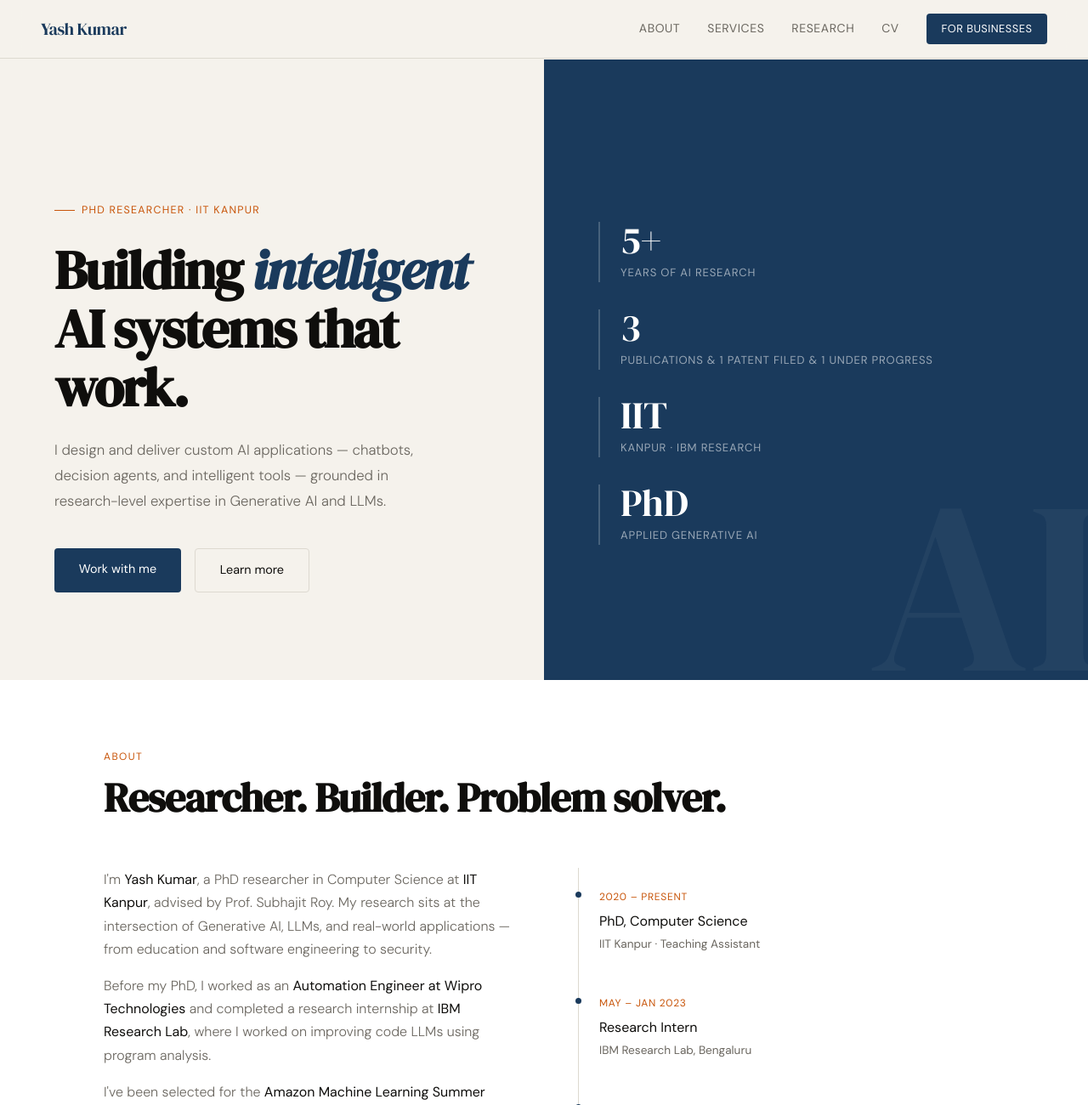
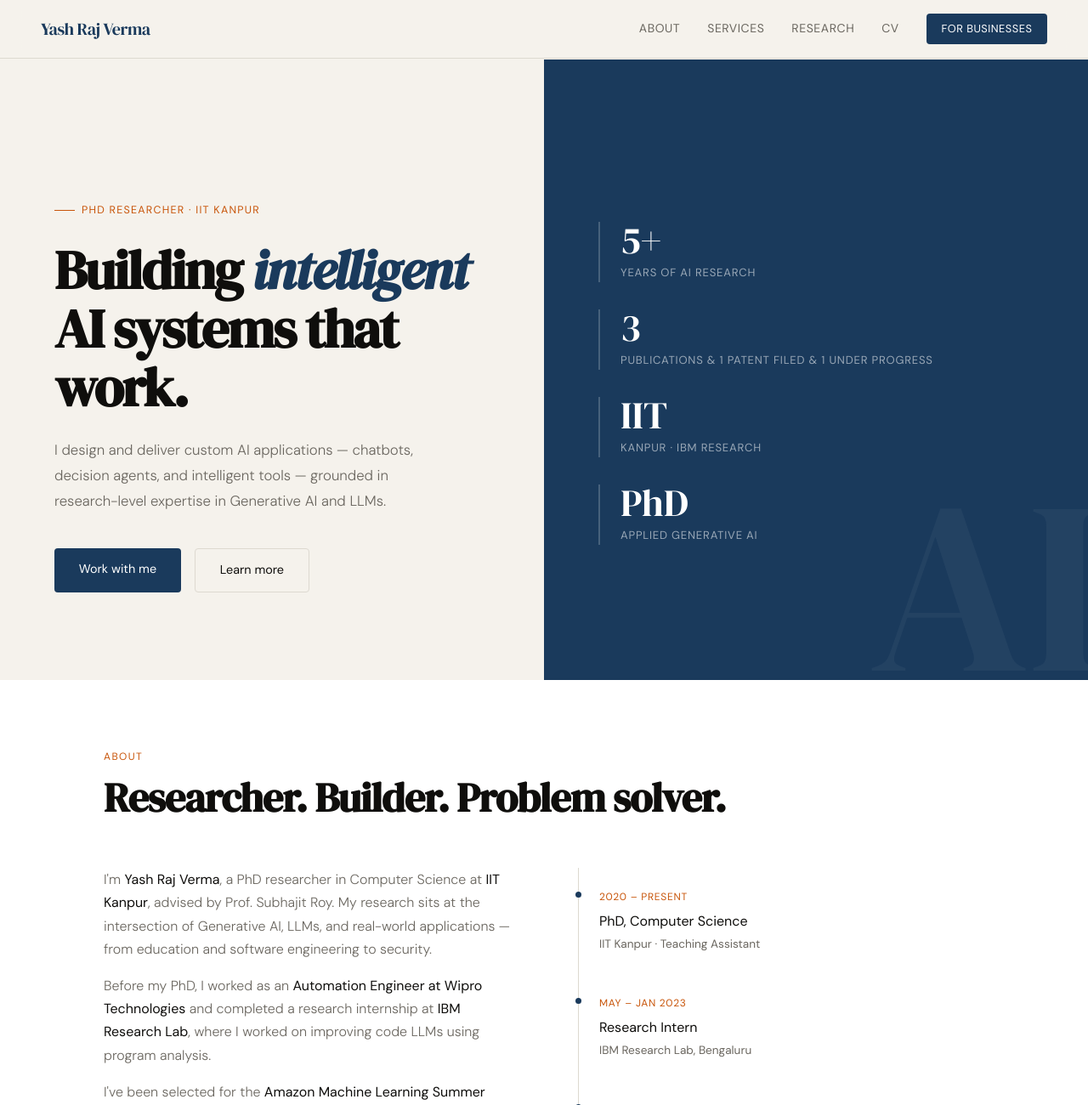
Before and after one commit to yash-raj-verma/yash-raj-verma.github.io, a plain HTML site: page index.html in a window 1280 px wide. Shown: the top 1300 px of the page at 85% size. Drawn offline with Linux system fonts and the light colour scheme.

Commit message:
Update index.html - Name Changed

```diff
--- a/index.html
+++ b/index.html
@@ -314,7 +314,7 @@
 
 <!-- NAV -->
 <nav>
-  <a href="#home" class="nav-logo">Yash Kumar</a>
+  <a href="#home" class="nav-logo">Yash Raj Verma</a>
   <div class="nav-links">
     <a href="#about">About</a>
     <a href="#services">Services</a>
@@ -366,7 +366,7 @@
     </div>
     <div class="about-grid">
       <div class="about-text fade-in">
-        <p>I'm <strong>Yash Kumar</strong>, a PhD researcher in Computer Science at <strong>IIT Kanpur</strong>, advised by Prof. Subhajit Roy. My research sits at the intersection of Generative AI, LLMs, and real-world applications — from education and software engineering to security.</p>
+        <p>I'm <strong>Yash Raj Verma</strong>, a PhD researcher in Computer Science at <strong>IIT Kanpur</strong>, advised by Prof. Subhajit Roy. My research sits at the intersection of Generative AI, LLMs, and real-world applications — from education and software engineering to security.</p>
         <p>Before my PhD, I worked as an <strong>Automation Engineer at Wipro Technologies</strong> and completed a research internship at <strong>IBM Research Lab</strong>, where I worked on improving code LLMs using program analysis.</p>
         <p>I've been selected for the <strong>Amazon Machine Learning Summer School</strong> (top 1 percentile across India) and have published at ACL and other venues. I also hold a patent filed with DRDO.</p>
         <p>Outside research, I build practical AI applications — and I'm now available to deliver custom AI solutions for businesses.</p>
```
